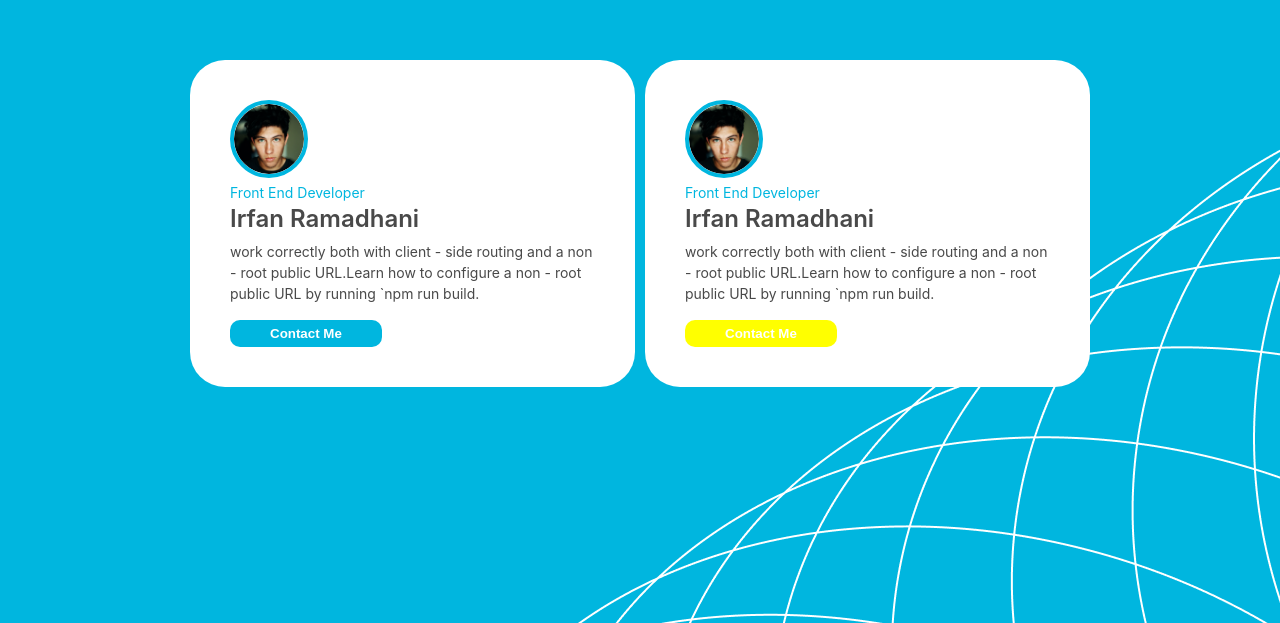
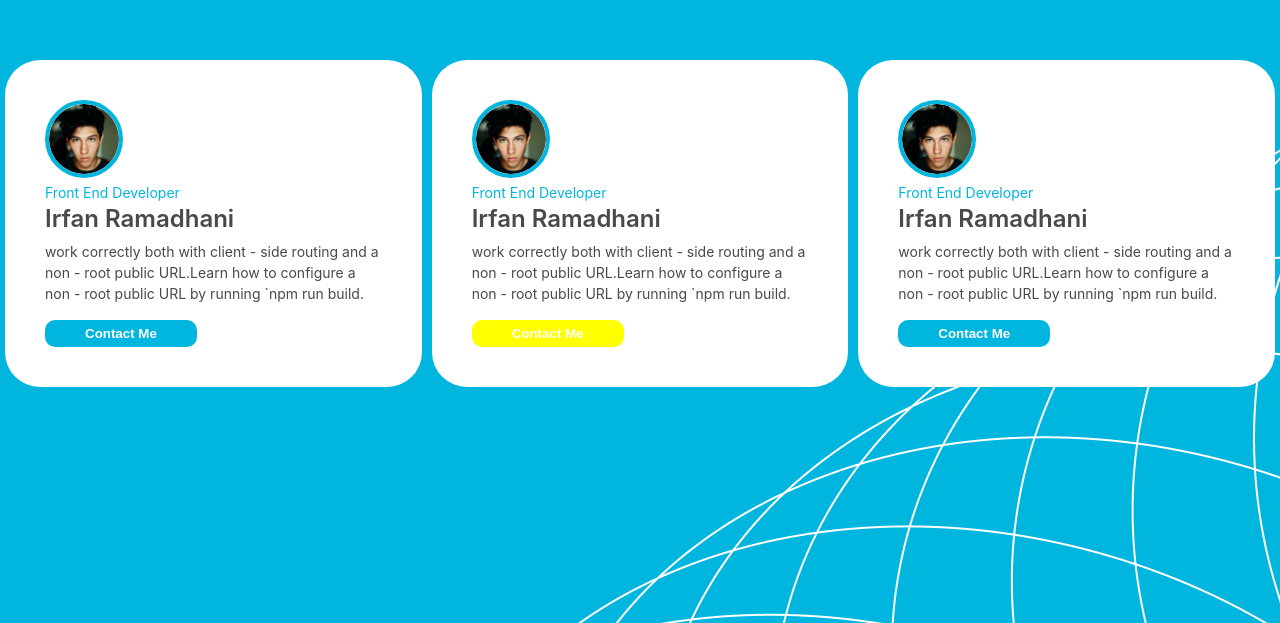
Before and after one commit to irfanramadhan1999/belajar-reactjs, a React (Create React App) app: page / in a window 1280 px wide. Shown: the part 177-800 px from the top of the page. Built offline with nearby package versions, Linux system fonts and the light colour scheme.

Commit message:
coba pindah2 branch

```diff
--- a/src/components/Cardprofile.js
+++ b/src/components/Cardprofile.js
@@ -18,9 +18,7 @@ const wraper = {
 const Cardprofile = () => {
   return (
     <body>
-      <div
-        style={wraper}
-      >
+      <div style={wraper}>
         {/* 2. Css file */}
         <div className="card">
           <img src={profile} alt="" className="image-card" />
@@ -44,7 +42,21 @@ const Cardprofile = () => {
             `npm run build.
           </div>
           {/* css inline */}
-          <button className="button" style={{backgroundColor: 'yellow'}} >Contact Me</button>
+          <button className="button" style={{ backgroundColor: "yellow" }}>
+            Contact Me
+          </button>
+        </div>
+
+        <div className="card">
+          <img src={profile} alt="" className="image-card" />
+          <div className="jobdesk"> Front End Developer </div>
+          <div className="name"> Irfan Ramadhani </div>
+          <div className="deskripsi">
+            work correctly both with client - side routing and a non - root
+            public URL.Learn how to configure a non - root public URL by running
+            `npm run build.
+          </div>
+          <button className="button">Contact Me</button>
         </div>
       </div>
     </body>
```
